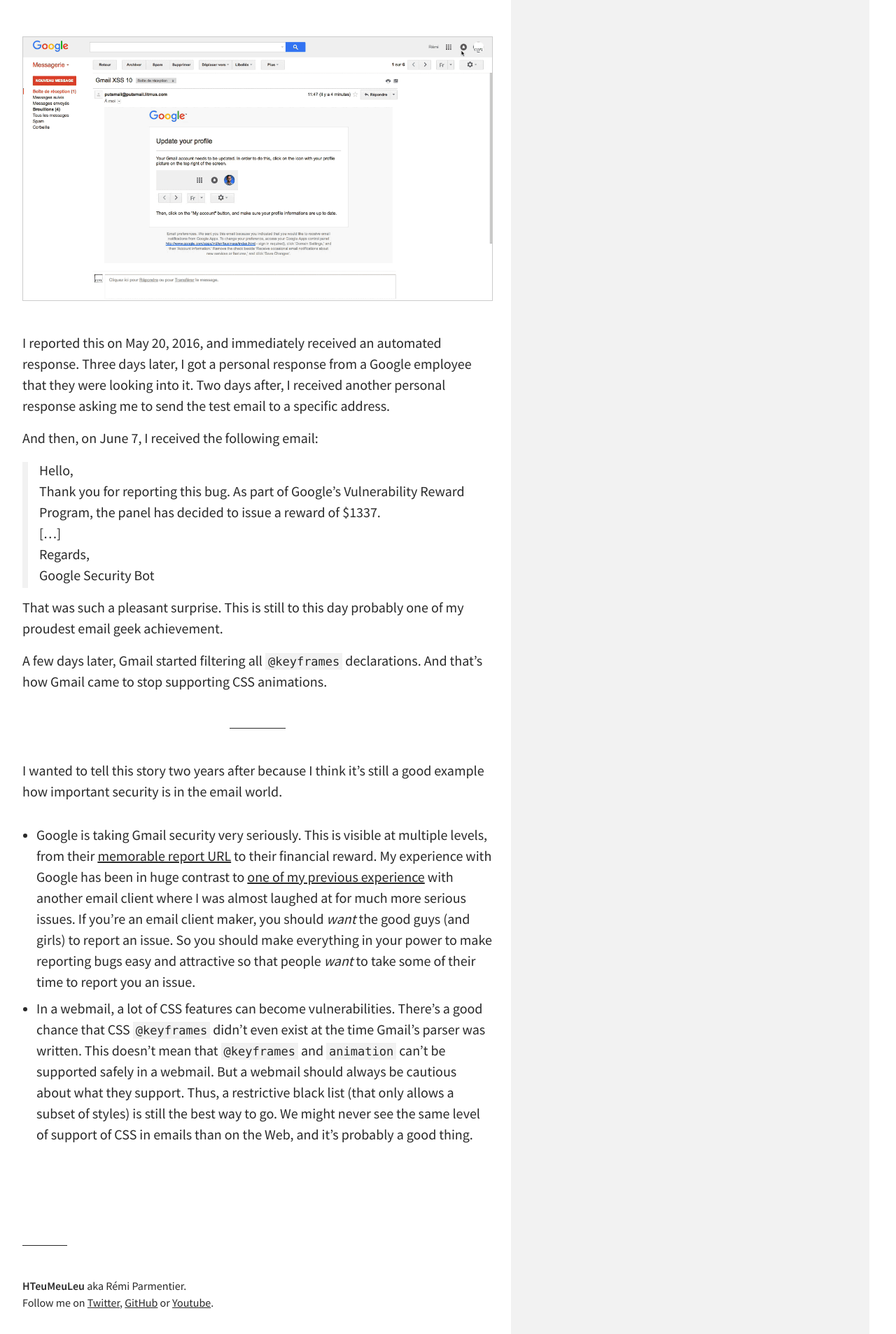
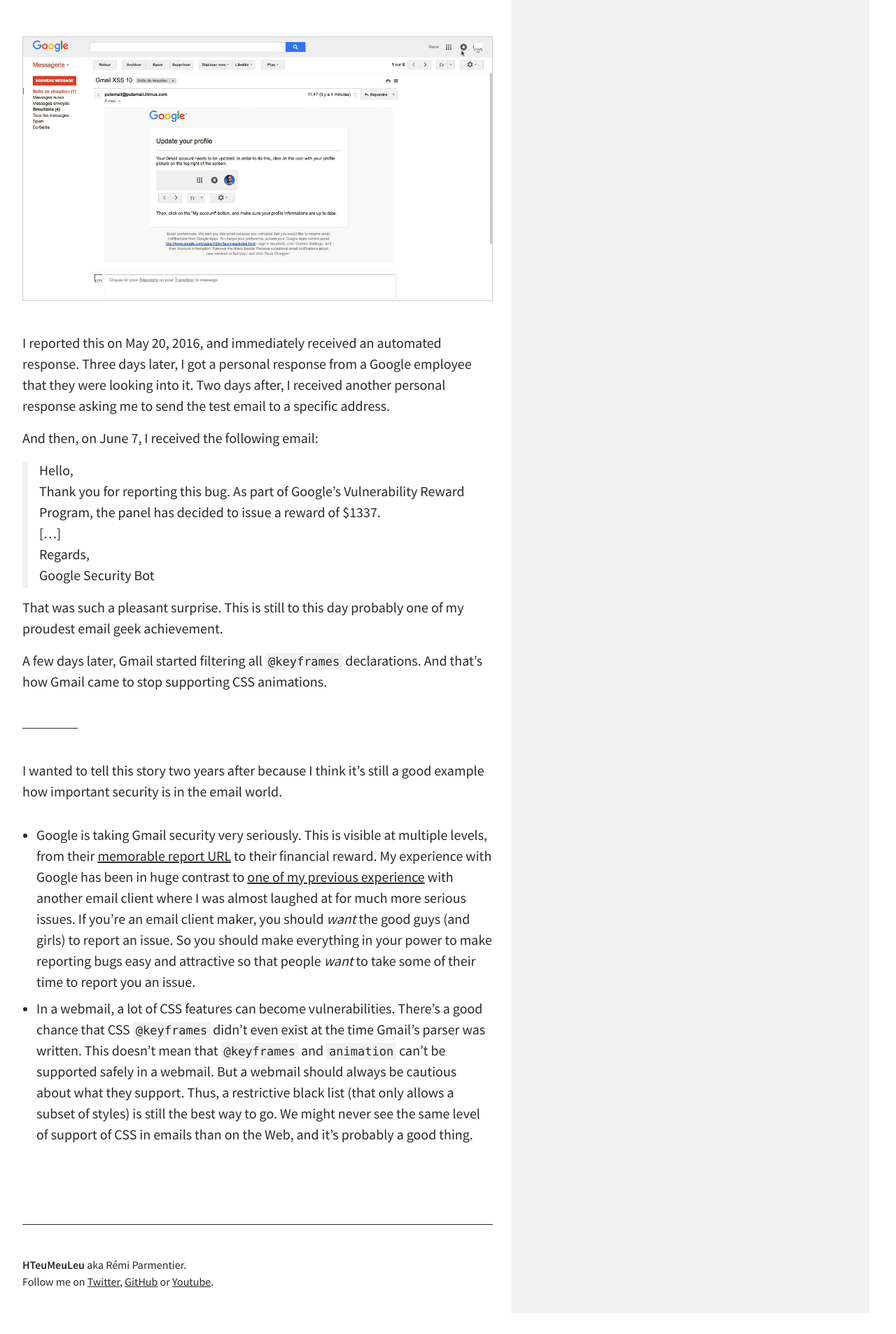
Before and after one commit to hteumeuleu/hteumeuleu.com, a Jekyll site: the page built from _posts/2018-02-23-how-gmail-came-to-stop-supporting-css-animations.html, in a window 1280 px wide. Shown: the part 2847-4753 px from the top of the page at 70% size. Built offline with Jekyll 4.4.1, drawn with Linux system fonts in a browser that asks for light colours; after the commit the page ends 4723 px from its top, so only the background shows below that.

Commit message:
Update footer and hr styles

```diff
--- a/_sass/_common.scss
+++ b/_sass/_common.scss
@@ -7,7 +7,8 @@
 }
 
 .header,
-.main {
+.main,
+.footer {
 	max-width: rem(672px);
 }
 
@@ -30,18 +31,9 @@
 
 // Footer
 .footer {
-	font-size: rem(16px);
-
-	&::before {
-		content: '';
-		display: block;
-		margin: rem(48px) 0;
-		width: 8ch;
-		max-width: 100%;
-		height: 1px;
-		border: none;
-		background-color: currentColor;
-	}
+	padding-top: rem(48px);
+	margin-top: rem(48px);
+	border-top: 1px solid currentColor;
 }
 
 // Posts list
--- a/_sass/_post.scss
+++ b/_sass/_post.scss
@@ -4,7 +4,7 @@
 	}
 
 	hr {
-		margin: rem(48px) auto;
+		margin: rem(48px) 0;
 		width: 8ch;
 		max-width: 100%;
 		height: 1px;
```
